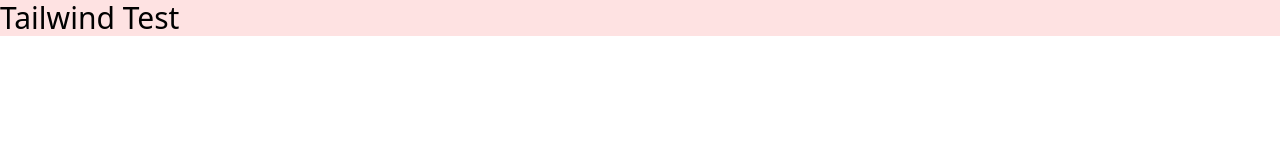
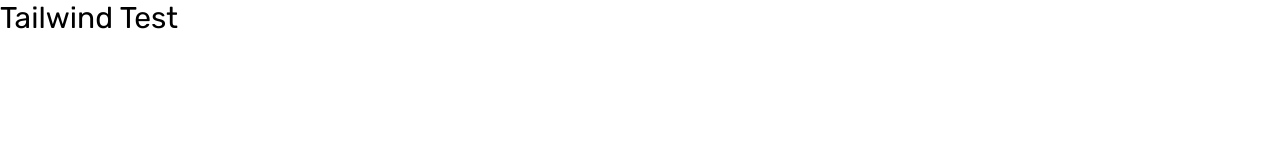
Before and after one commit to Reny8/Bookmark-Manager, a website: page index.html in a window 1280 px wide. Drawn offline with Linux system fonts and the light colour scheme.

Commit message:
Add tailwind custom configurations

```diff
--- a/index.html
+++ b/index.html
@@ -4,10 +4,16 @@
     <meta charset="UTF-8" />
     <meta http-equiv="X-UA-Compatible" content="IE=edge" />
     <meta name="viewport" content="width=device-width, initial-scale=1.0" />
+    <link rel="preconnect" href="https://fonts.googleapis.com" />
+    <link rel="preconnect" href="https://fonts.gstatic.com" crossorigin />
+    <link
+      href="https://fonts.googleapis.com/css2?family=Rubik:wght@400;600;700&display=swap"
+      rel="stylesheet"
+    />
     <link rel="stylesheet" href="css/style.css" />
-    <title>Simple Tailwind Starter</title>
+    <title>Bookmark Manager</title>
   </head>
   <body>
-    <h1 class="text-3xl bg-red-100">Tailwind Test</h1>
+    <h1 class="text-3xl">Tailwind Test</h1>
   </body>
 </html>
--- a/tailwind.config.js
+++ b/tailwind.config.js
@@ -2,7 +2,26 @@
 module.exports = {
   content: ['./*.html'],
   theme: {
-    extend: {},
+    screens: {
+      sm: '480px',
+      md: '768px',
+      lg: '1020px',
+      xl: '1440px',
+    },
+    extend: {
+      colors: {
+        softBlue: 'hsl(231, 69%, 60%)',
+        softRed: 'hsl(0, 94%, 66%)',
+        grayishBlue: 'hsl(229, 8%, 60%)',
+        veryDarkBlue: 'hsl(229, 31%, 21%)',
+      },
+      fontFamily: {
+        sans: ['Rubik', 'sans-serif'],
+      },
+      backgroundImage: () => ({
+        dots: "url('../images/bg-dots.svg')",
+      }),
+    },
   },
   plugins: [],
 };
```
Also changed, not shown: css/style.css.
